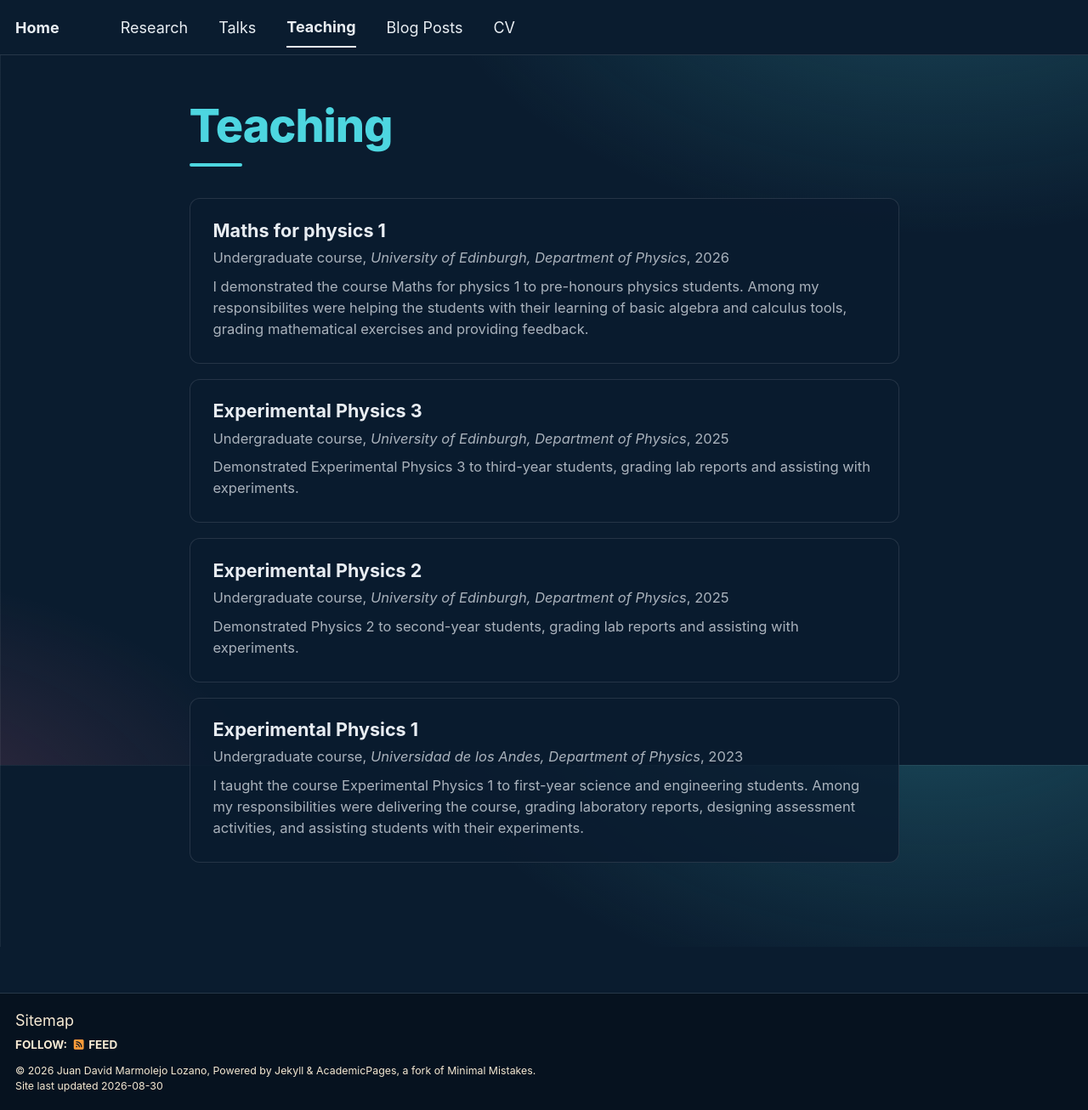
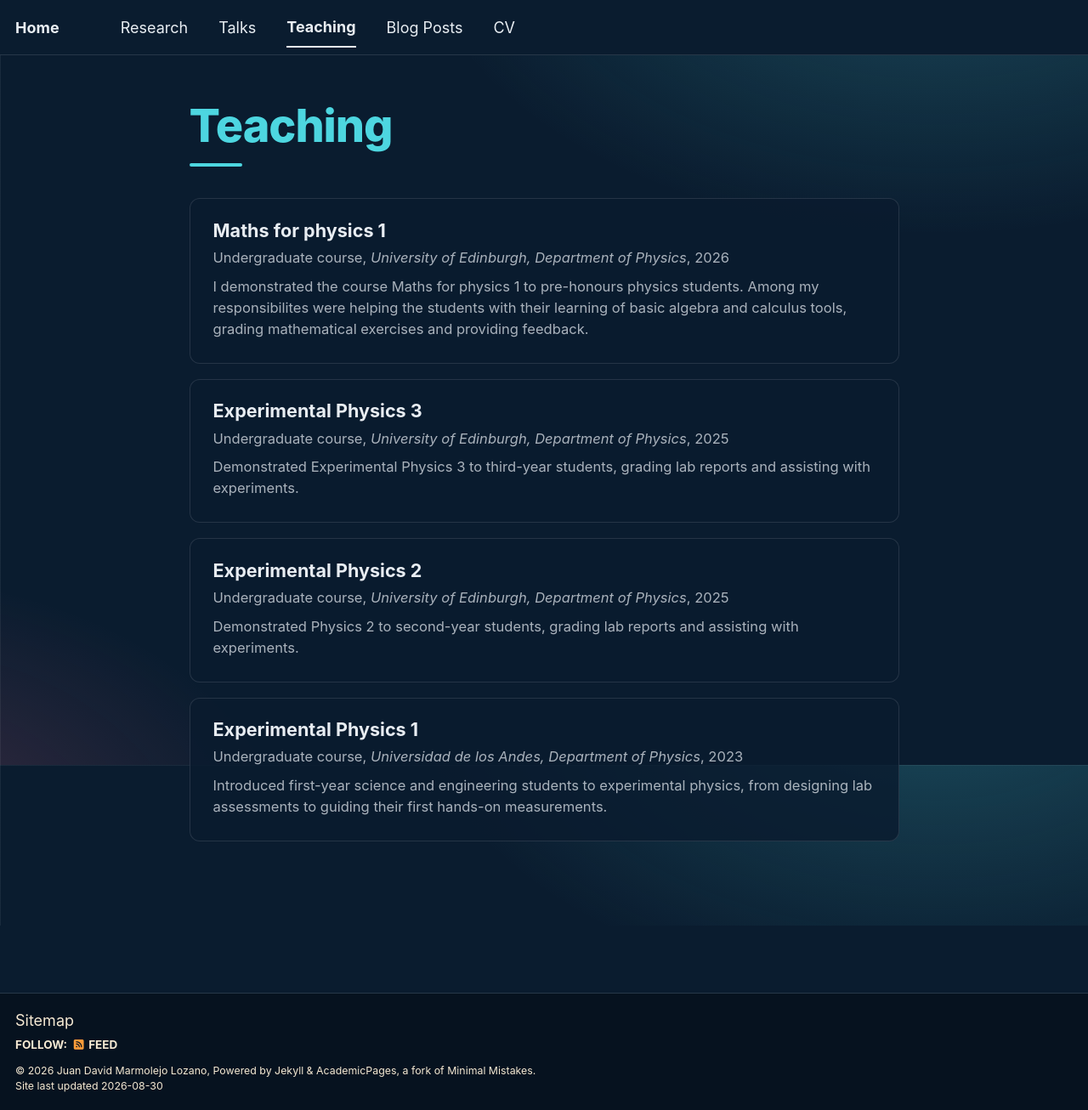
Before and after one commit to jdmarmolejo/jdmarmolejo.github.io, a Jekyll site: the page built from _pages/teaching.html, in a window 1280 px wide and 1306 px high. Shown: the whole window at 85% size. Built offline with Jekyll 4.4.1, drawn with Linux system fonts in a browser that asks for light colours; a script bundle is joined from its source files by our own code; library files that are not in the unit come from our copies.

Commit message:
Update 2014-spring-teaching-1.md

```diff
--- a/_teaching/2014-spring-teaching-1.md
+++ b/_teaching/2014-spring-teaching-1.md
@@ -3,12 +3,13 @@ title: "Experimental Physics 1"
 collection: teaching
 type: "Undergraduate course"
 permalink: /teaching/2014-spring-teaching-1
+excerpt: "Introduced first-year science and engineering students to experimental physics, from designing lab assessments to guiding their first hands-on measurements."
 venue: "Universidad de los Andes, Department of Physics"
 date: 2023-01-01
 location: "Bogotá, Colombia"
 ---
 
-I taught the course Experimental Physics 1 to first-year science and engineering students. Among my responsibilities were delivering the course, grading laboratory reports, designing assessment activities, and assisting students with their experiments.
+In 2023, I taught the course Experimental Physics 1 to first-year science and engineering students. Among my responsibilities were delivering the course, grading laboratory reports, designing assessment activities, and assisting students with their experiments.
 
 Heading 1
 ======
```
